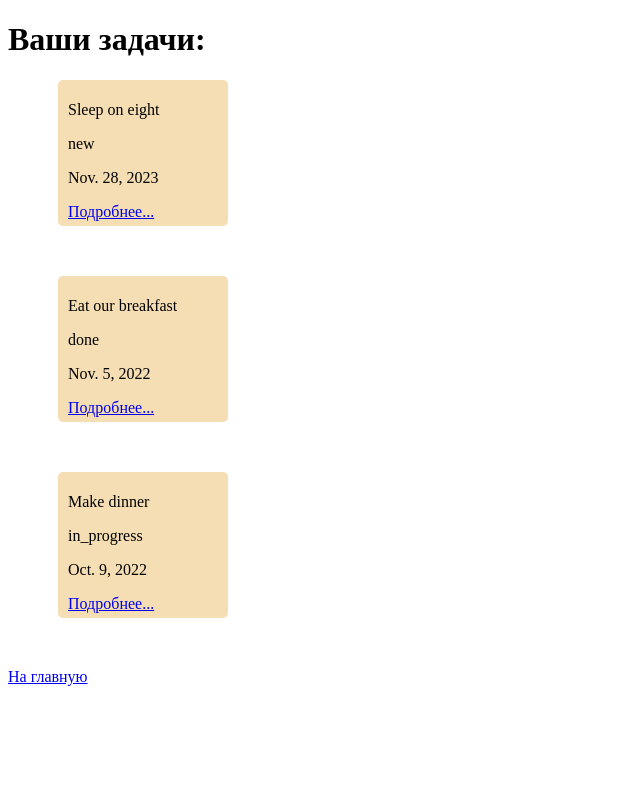
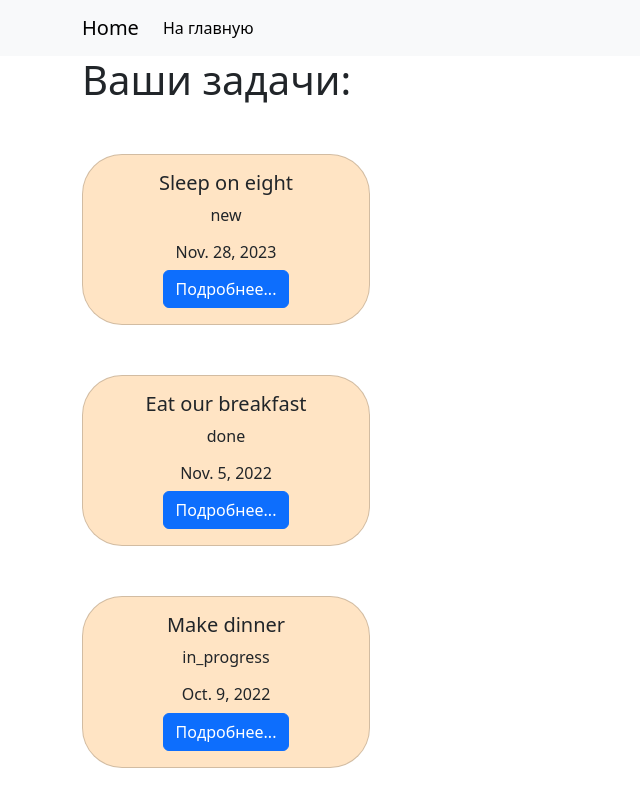
Before and after one commit to dadya12/homework_52_adam_nemmish, a Django app: page /tasks/ in a window 1280 px wide. Shown: the whole page, without its empty margins (0-640 px from the left). Run offline with Django 4.2, Linux system fonts and the light colour scheme; data comes from the database, SQL or seed files in the repository.

Commit message:
Создал базовый шаблон, поменял все шаблоны подключил bootstrap, Задал имя для task_views, использовал шорткат redirect, так же добавил navbar, везде заменил ссылки на {% url %}

```diff
--- a/task1/urls.py
+++ b/task1/urls.py
@@ -24,5 +24,5 @@
     path('', home, name='home'),
     path('tasks/', display_task, name='display_task'),
     path('add_task/', create_new, name='create_new'),
-    path('details/<int:pk>/', tasks_views)
+    path('details/<int:pk>/', tasks_views, name='display_view')
 ]
--- a/webapp/static/css/style.css
+++ /dev/null
@@ -1,8 +0,0 @@
-.main{
-    max-width: 150px;
-    margin-left: 50px;
-    margin-bottom: 50px;
-    background-color: wheat;
-    border-radius: 5px;
-    padding: 5px 10px;
-}
--- /dev/null
+++ b/webapp/templates/base.html
@@ -0,0 +1,29 @@
+<!DOCTYPE html>
+<html lang="en">
+<head>
+    <meta charset="UTF-8">
+    <title>{% block title %}Title{% endblock %}</title>
+    <link href="https://cdn.jsdelivr.net/npm/bootstrap@5.3.2/dist/css/bootstrap.min.css" rel="stylesheet" integrity="sha384-T3c6CoIi6uLrA9TneNEoa7RxnatzjcDSCmG1MXxSR1GAsXEV/Dwwykc2MPK8M2HN" crossorigin="anonymous">
+</head>
+<body>
+<nav class="navbar navbar-expand-lg bg-body-tertiary">
+  <div class="container">
+    <a class="navbar-brand" href="{% url 'home' %}">Home</a>
+    <button class="navbar-toggler" type="button" data-bs-toggle="collapse" data-bs-target="#navbarNavAltMarkup" aria-controls="navbarNavAltMarkup" aria-expanded="false" aria-label="Toggle navigation">
+      <span class="navbar-toggler-icon"></span>
+    </button>
+    <div class="collapse navbar-collapse" id="navbarNavAltMarkup">
+      <div class="navbar-nav">
+          {% block navbar %}{% endblock %}
+      </div>
+    </div>
+  </div>
+</nav>
+<div class="container">
+{% block content %}
+{% endblock %}
+</div>
+
+<script src="https://cdn.jsdelivr.net/npm/bootstrap@5.3.2/dist/js/bootstrap.bundle.min.js" integrity="sha384-C6RzsynM9kWDrMNeT87bh95OGNyZPhcTNXj1NW7RuBCsyN/o0jlpcV8Qyq46cDfL" crossorigin="anonymous"></script>
+</body>
+</html>
--- a/webapp/templates/index.html
+++ b/webapp/templates/index.html
@@ -1,21 +1,19 @@
-{% load static %}
-<!DOCTYPE html>
-<html lang="en">
-<head>
-    <meta charset="UTF-8">
-    <title>Tasks</title>
-    <link rel="stylesheet" href="{% static 'css/style.css' %}">
-</head>
-<body>
+{% extends 'base.html' %}
+
+{% block navbar %}<a class="nav-link active" aria-current="page" href="{% url 'home' %}">На главную</a>{% endblock %}
+
+    <title>{% block title %}Tasks{% endblock %}</title>
+
+{% block content %}
 <h1>Ваши задачи:</h1>
 {% for task in tasks %}
-    <div class="main">
-    <p>{{ task.description}}</p>
-    <p>{{ task.status }}</p>
-    <p>{{ task.date_finish }}</p>
-    <a href="/details/{{ task.pk }}/">Подробнее...</a>
-    </div>
+    <div class="card text-center mb-3" style="width: 18rem; border-radius: 40px; background-color: bisque; margin-top: 50px">
+  <div class="card-body">
+    <h5 class="card-title">{{ task.description }}</h5>
+    <p class="card-text">{{ task.status }}</p>
+    <h6 class="card-title">{{ task.date_finish}}</h6>
+    <a href="/details/{{ task.pk }}/" class="btn btn-primary">Подробнее...</a>
+  </div>
+</div>
 {% endfor %}
-<a href="{% url 'home' %}">На главную</a>
-</body>
-</html>
+{% endblock %}
--- a/webapp/views.py
+++ b/webapp/views.py
@@ -1,4 +1,4 @@
-from django.shortcuts import render, get_object_or_404
+from django.shortcuts import render, get_object_or_404, redirect
 from webapp.models import Task, status_choices
 from django.http import HttpResponseRedirect
 # Create your views here.
@@ -17,10 +17,10 @@
     if request.method == "GET":
         return render(request, 'create_task.html', {'status': status_choices})
     elif request.method == "POST":
-        Task.objects.create(
+        task = Task.objects.create(
             description= request.POST.get('description'),
             details_description=request.POST.get('details_description'),
             status= request.POST.get('status'),
             date_finish= request.POST.get('date_finish')
         )
-        return HttpResponseRedirect('/')
+        return redirect('display_view', pk=task.pk)
```
Also changed, not shown: webapp/templates/create_task.html (+8 -9 lines), webapp/templates/details_task.html (+17 -14 lines), webapp/templates/home.html (+13 -15 lines).
